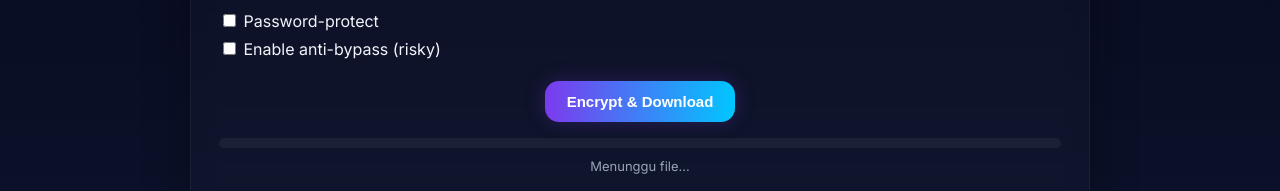
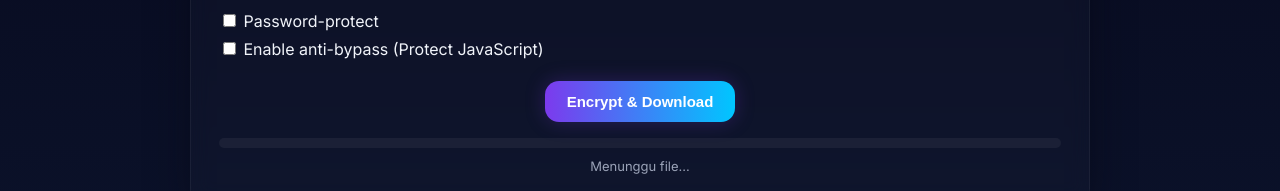
Before and after one commit to Ginra233/seren-encryptor, a website: page public/index.html in a window 1280 px wide. Shown: the part 541-732 px from the top of the page. Drawn offline with Linux system fonts and the light colour scheme; no server answers.

Commit message:
Update index.html

```diff
--- a/public/index.html
+++ b/public/index.html
@@ -164,7 +164,7 @@ button{width:100%;}
 </div>
 
 <div style="margin-top:8px;">
-  <input type="checkbox" id="bypassCheck"> <label for="bypassCheck">Enable anti-bypass (risky)</label>
+  <input type="checkbox" id="bypassCheck"> <label for="bypassCheck">Enable anti-bypass (Protect JavaScript)</label>
 </div>
 
   </div>  <div class="buttons" style="margin-top:22px;">
```
